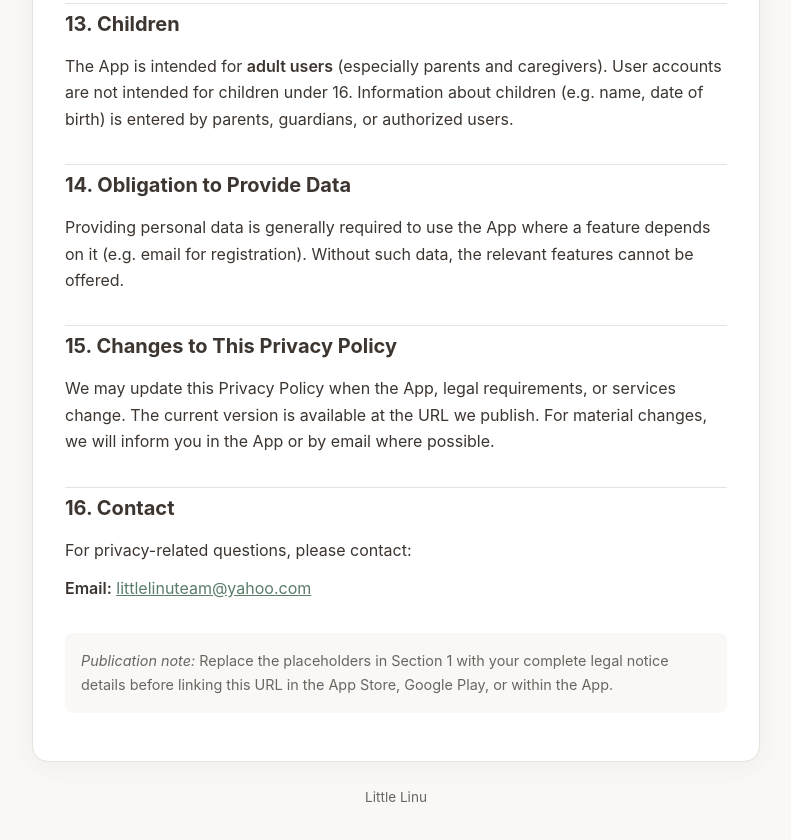
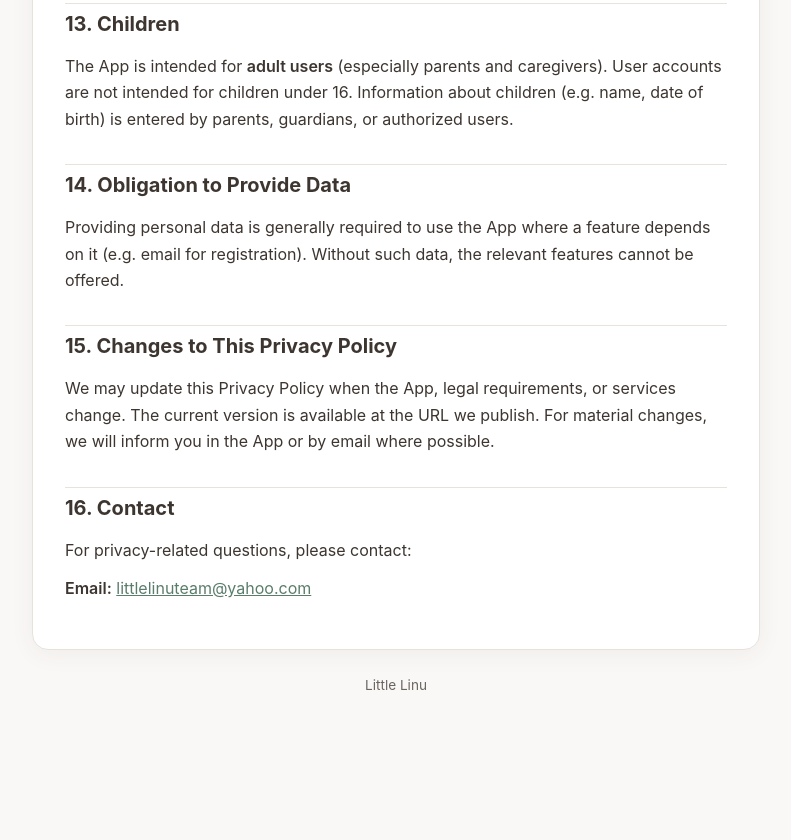
Before and after one commit to fabianschmid25/little-linu-privacy, a plain HTML site: page privacy-en.html in a window 1280 px wide. Shown: the part 4996-5836 px from the top of the page, without its empty margins (244-1035 px from the left). After the commit the page ends 5753 px from the top, so only its background shows below. Drawn offline with Linux system fonts and the light colour scheme.

Commit message:
Update privacy-en.html

```diff
--- a/privacy-en.html
+++ b/privacy-en.html
@@ -469,10 +469,7 @@
         <p><strong>Email:</strong> <a href="mailto:littlelinuteam@yahoo.com">littlelinuteam@yahoo.com</a></p>
       </section>
 
-      <p class="note">
-        <em>Publication note:</em> Replace the placeholders in Section&nbsp;1 with your complete legal notice details
-        before linking this URL in the App Store, Google Play, or within the App.
-      </p>
+
     </main>
 
     <footer>
```
